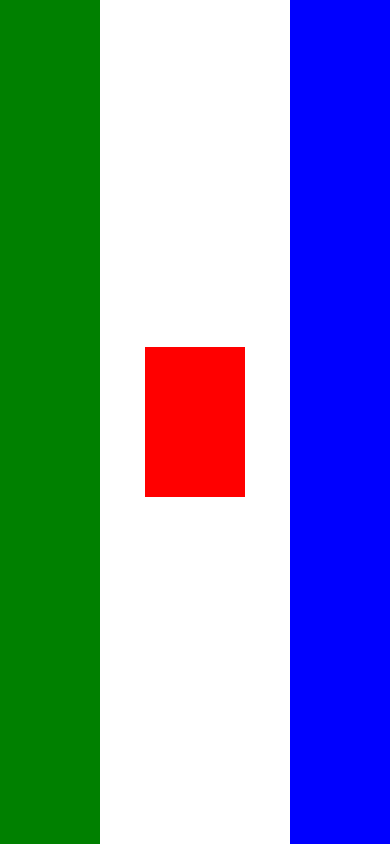
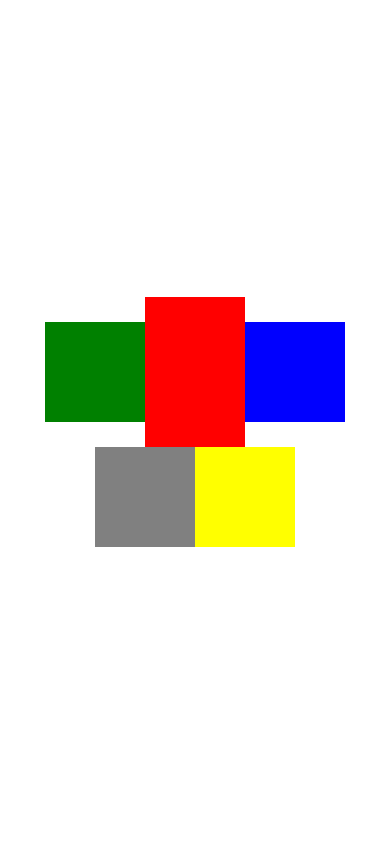
Before and after one commit to ars1992/udemy_react_native_flexBox, a React Native app: screen / in a window 390 px wide. Built offline with nearby package versions, Linux system fonts and the light colour scheme.

Commit message:
ende 95 flexWrap alignContent

```diff
--- a/App.js
+++ b/App.js
@@ -6,8 +6,10 @@ export default class App extends Component {
     return (
       <View style={styles.container}>
         <View style={[styles.box, { backgroundColor: 'blue' }]} />
-        <View style={[styles.box, {height: 150, alignSelf: 'center', backgroundColor: 'red' }]} />
+        <View style={[styles.box, {height: 150, backgroundColor: 'red' }]} />
         <View style={[styles.box, { backgroundColor: 'green' }]} />
+        <View style={[styles.box, { backgroundColor: 'yellow' }]} />
+        <View style={[styles.box, { backgroundColor: 'grey' }]} />
       </View>
     );
   }
@@ -18,11 +20,13 @@ const styles = StyleSheet.create({
   container: {
     flex: 1,
     flexDirection: 'row-reverse',
-    justifyContent: 'space-between',
-    alignItems: 'stretch'
+    justifyContent: 'center',
+    alignItems: 'center',
+    flexWrap: 'wrap',
+    alignContent: 'center'
   },
   box: {
-    //height: 100,
+    height: 100,
     width: 100,
   }
 });
```
